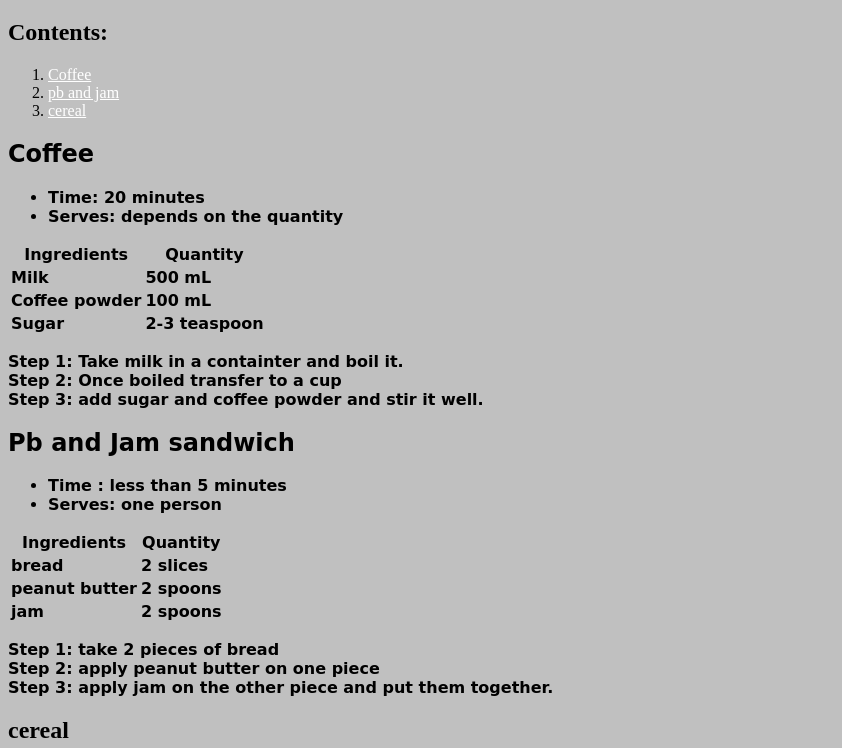
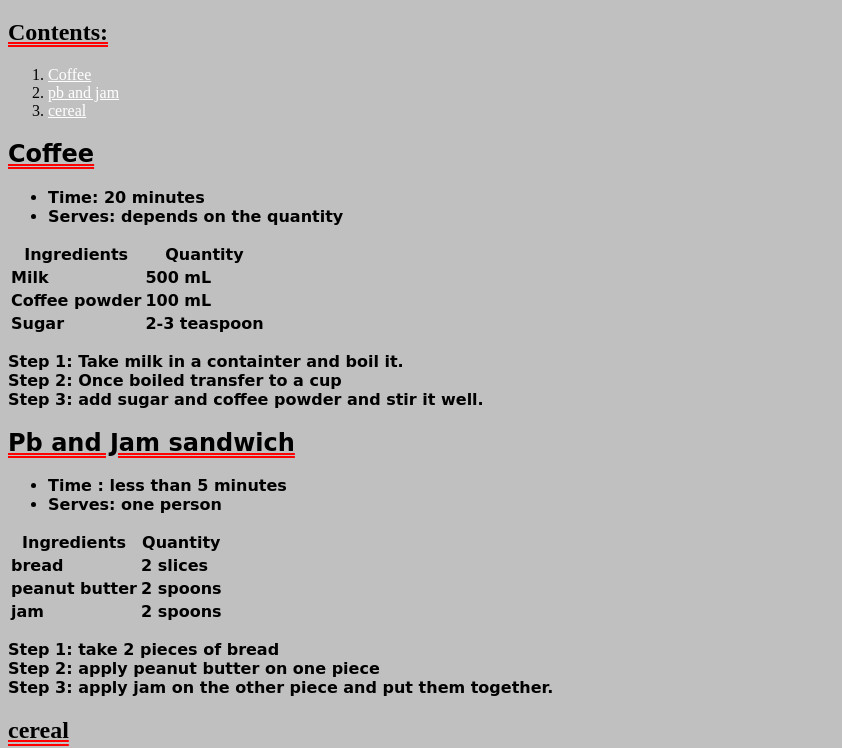
Before and after one commit to mason-san/mason-san.github.io, a plain HTML site: page index.html in a window 1280 px wide. Shown: the part 61-809 px from the top of the page, without its empty margins (0-842 px from the left). Drawn offline with Linux system fonts and the light colour scheme.

Commit message:
Update index.html

```diff
--- a/index.html
+++ b/index.html
@@ -28,6 +28,10 @@
          }
          a{
              color:white;
+         }
+         h2{
+             font-family:serif;
+             text-decoration:underline red double;
          }
         </style>
     </head>
```
